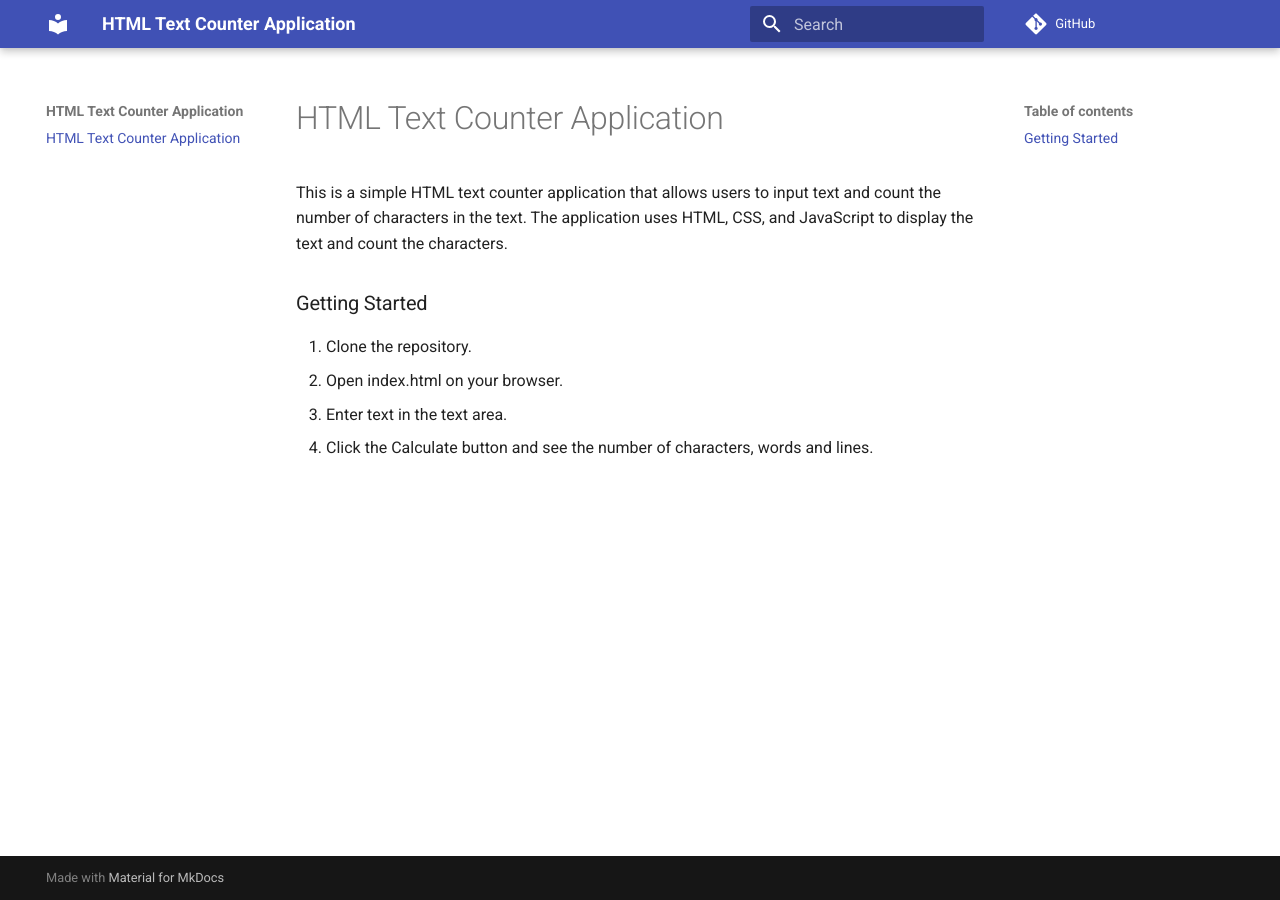
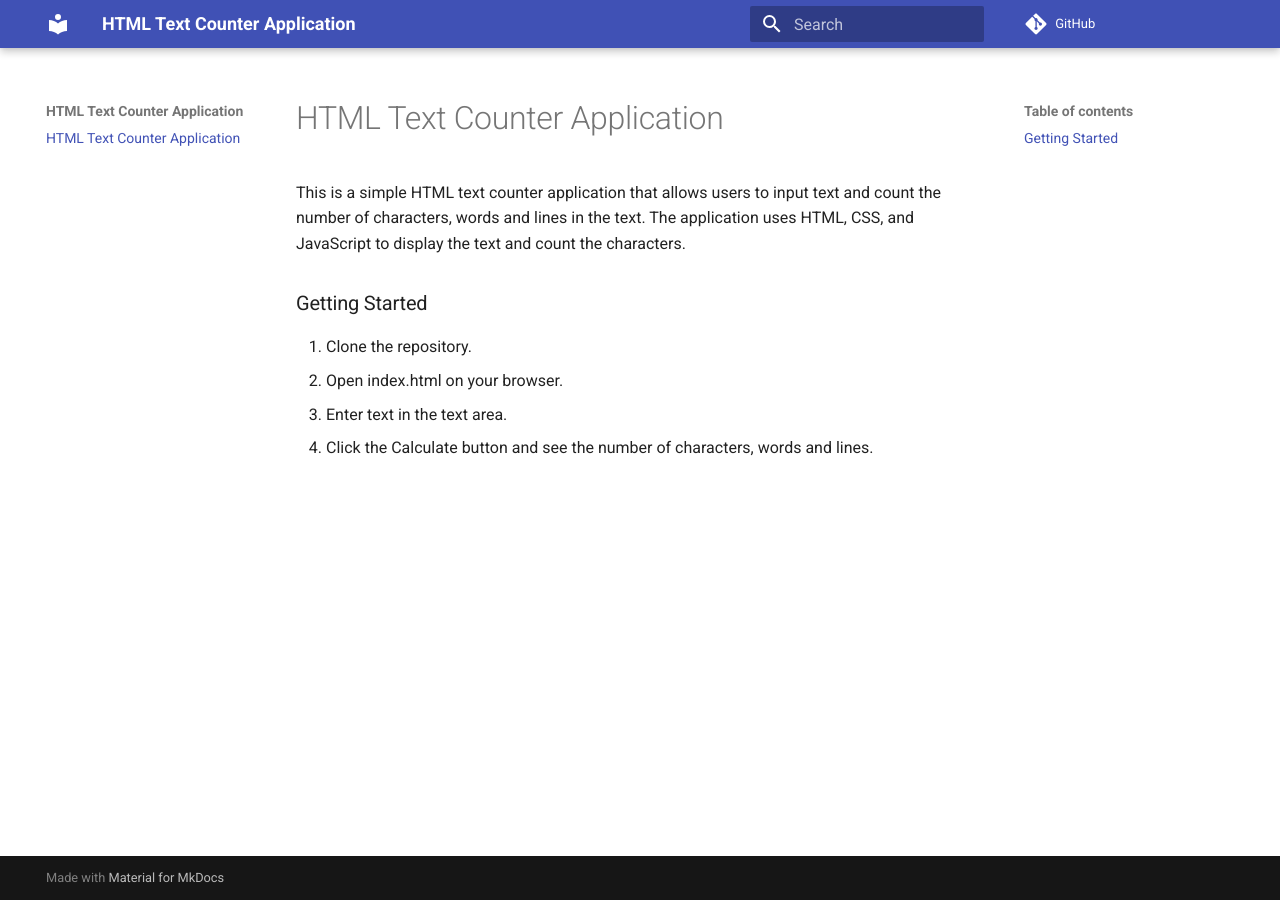
Before and after one commit to lulunac27a/html-text-counter-application, an MkDocs documentation site: the page built from docs/index.md, in a window 1280 px wide. Built offline with MkDocs 1.6.1 and Material for MkDocs 9.7.7, drawn with Linux system fonts in a browser that asks for light colours; comment, search, counter and statistics services are not loaded.

```diff
--- a/docs/index.md
+++ b/docs/index.md
@@ -1,8 +1,8 @@
 # HTML Text Counter Application
 
 This is a simple HTML text counter application that allows users to input text
-and count the number of characters in the text. The application uses HTML, CSS,
-and JavaScript to display the text and count the characters.
+and count the number of characters, words and lines in the text. The application
+uses HTML, CSS, and JavaScript to display the text and count the characters.
 
 ### Getting Started
 
```
Also changed, not shown: README.md (+2 -2 lines).
